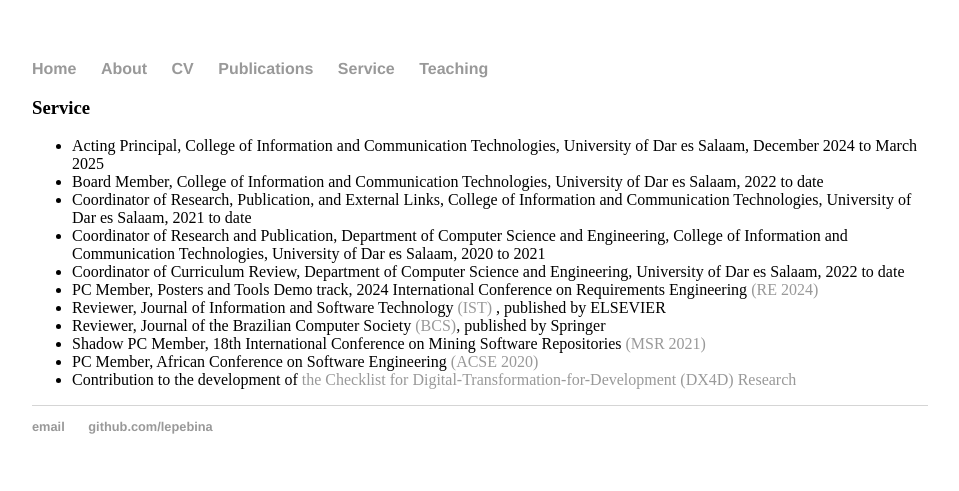
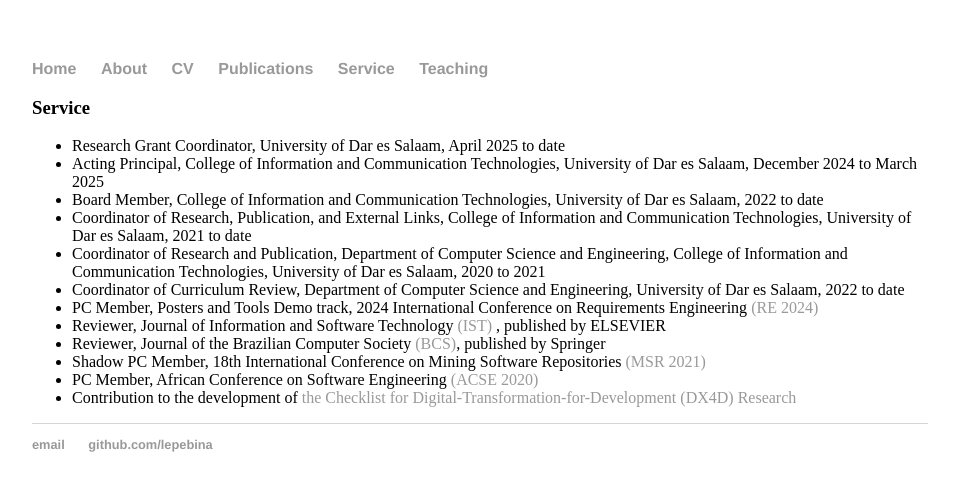
Before and after one commit to lepebina/lepebina.github.io, a Jekyll site: the page built from service.html, in a window 1280 px wide. Shown: the top 491 px of the page, without its empty margins (160-1119 px from the left). Built offline with Jekyll 4.4.1, drawn with Linux system fonts in a browser that asks for light colours.

Commit message:
Update service.html

```diff
--- a/service.html
+++ b/service.html
@@ -4,7 +4,8 @@ title: Leonard Peter Binamungu
 ---
 <div class="blurb">
 	<h3>Service</h3>
-	              <ul>    <li>Acting Principal, College of Information and Communication Technologies, University of Dar es Salaam, December 2024 to March 2025</li>
+	              <ul>   <li>Research Grant Coordinator, University of Dar es Salaam, April 2025 to date</li>
+			      <li>Acting Principal, College of Information and Communication Technologies, University of Dar es Salaam, December 2024 to March 2025</li>
 			      <li>Board Member, College of Information and Communication Technologies, University of Dar es Salaam, 2022 to date</li>
 			      <li>Coordinator of Research, Publication, and External Links, College of Information and Communication Technologies, University of Dar es Salaam, 2021 to date</li>
                               <li>Coordinator of Research and Publication, Department of Computer Science and Engineering, College of Information and Communication Technologies, University of Dar es Salaam, 2020 to 2021</li>
```
